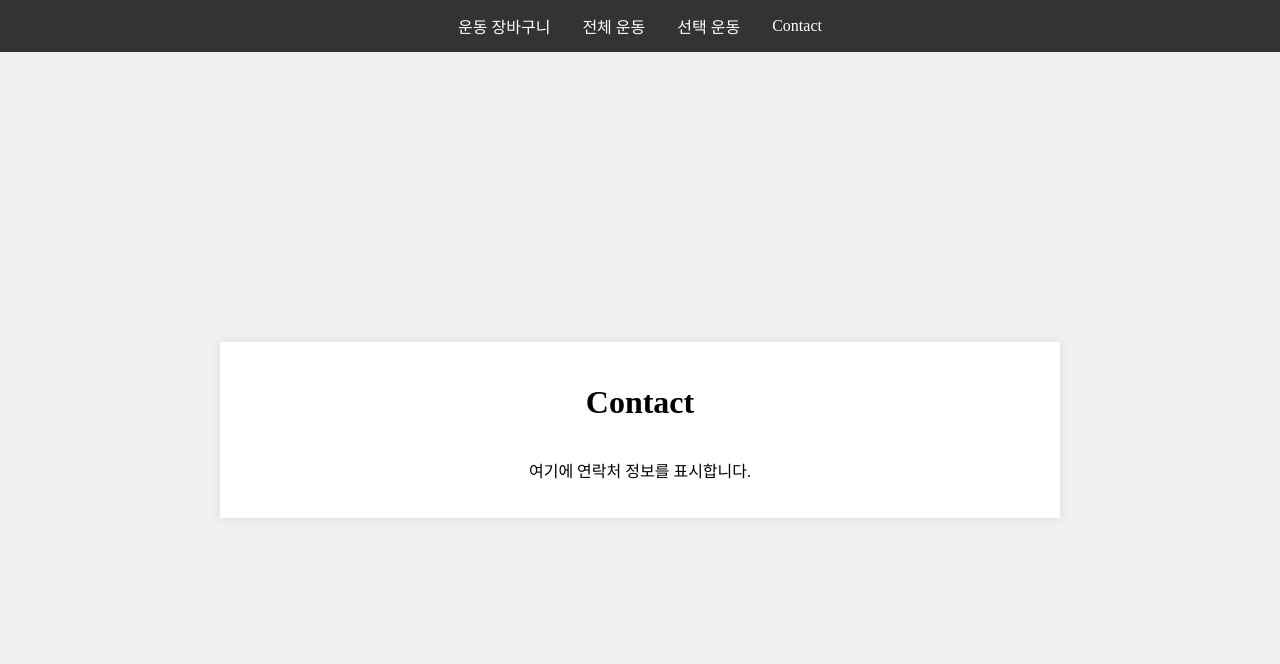
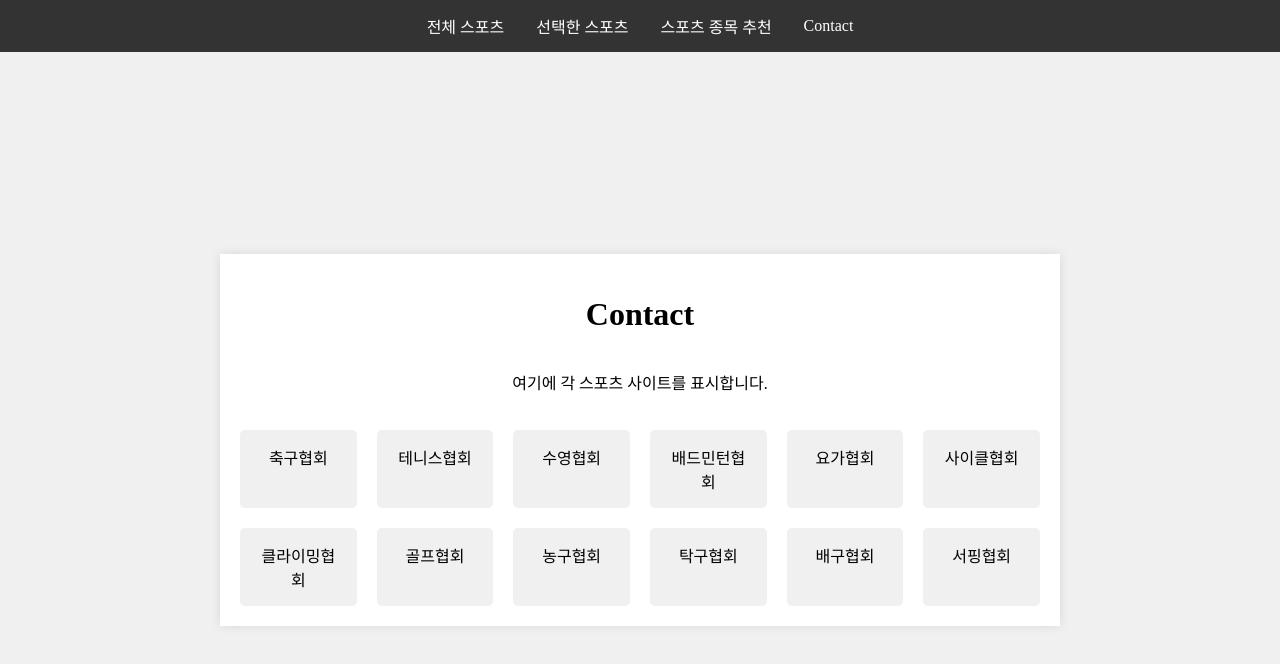
Before and after one commit to sunghaa/Sports, a plain HTML site: page contact.html in a window 1280 px wide. Drawn offline with Linux system fonts and the light colour scheme.

Commit message:
Update contact.html

```diff
--- a/contact.html
+++ b/contact.html
@@ -5,17 +5,88 @@
     <meta name="viewport" content="width=device-width, initial-scale=1.0">
     <title>Contact</title>
     <link rel="stylesheet" href="css/contact.css">
+    <style>
+        .link-grid {
+            display: grid;
+            grid-template-columns: repeat(6, 1fr);
+            gap: 20px;
+            text-align: center;
+            margin-top: 20px;
+        }
+        .link-grid a {
+            display: block;
+            padding: 15px;
+            background-color: #f0f0f0;
+            border-radius: 5px;
+            text-decoration: none;
+            color: #000;
+            transition: background-color 0.3s, transform 0.3s;
+        }
+        .link-grid a:hover {
+            background-color: #ddd;
+            transform: scale(1.05);
+        }
+        .navbar {
+            width: 100%;
+            background-color: #333;
+            overflow: hidden;
+            position: fixed;
+            top: 0;
+            display: flex;
+            justify-content: center;
+            align-items: center;
+            z-index: 1000;
+        }
+        .navbar a {
+            float: left;
+            display: block;
+            color: white;
+            text-align: center;
+            padding: 14px 16px;
+            text-decoration: none;
+        }
+        .navbar a:hover {
+            background-color: #ddd;
+            color: black;
+        }
+        .main-box {
+            display: flex;
+            flex-direction: column;
+            align-items: center;
+            justify-content: flex-start;
+            width: 80%;
+            max-width: 800px;
+            background-color: #fff;
+            padding: 20px;
+            box-shadow: 0 0 10px rgba(0, 0, 0, 0.1);
+            margin-top: 80px; /* Adjusted for navbar */
+        }
+    </style>
 </head>
 <body>
     <div class="navbar">
-        <a href="cart.html">운동 장바구니</a>
-        <a href="index.html">전체 운동</a>
-        <a href="selected_exercises.html">선택 운동</a>
+        <a href="cart.html">전체 스포츠</a>
+        <a href="index.html">선택한 스포츠</a>
+        <a href="selected_exercises.html">스포츠 종목 추천</a>
         <a href="contact.html">Contact</a>
     </div>
     <div class="main-box">
         <h1>Contact</h1>
-        <p>여기에 연락처 정보를 표시합니다.</p>
+        <p>여기에 각 스포츠 사이트를 표시합니다.</p>
+        <div class="link-grid">
+            <a href="https://www.kfa.or.kr/">축구협회</a>
+            <a href="https://www.kortennis.or.kr/index.do;jsessionid=90EBA7B9DEB67704A3C9269D1B8EF5ED">테니스협회</a>
+            <a href="http://www.koreaswim.or.kr/">수영협회</a>
+            <a href="http://www.koreabadminton.org/">배드민턴협회</a>
+            <a href="http://www.koreayoga.net/">요가협회</a>
+            <a href="https://cycling.or.kr/">사이클협회</a>
+            <a href="https://k-climbing.or.kr/">클라이밍협회</a>
+            <a href="http://beta.kgagolf.or.kr/web/main/index">골프협회</a>
+            <a href="https://www.koreabasketball.or.kr/main/">농구협회</a>
+            <a href="https://www.koreatta.or.kr/index.do">탁구협회</a>
+            <a href="https://www.kva.or.kr/">배구협회</a>
+            <a href="https://www.koreasurfing.org/">서핑협회</a>
+        </div>
     </div>
 </body>
 </html>
```
